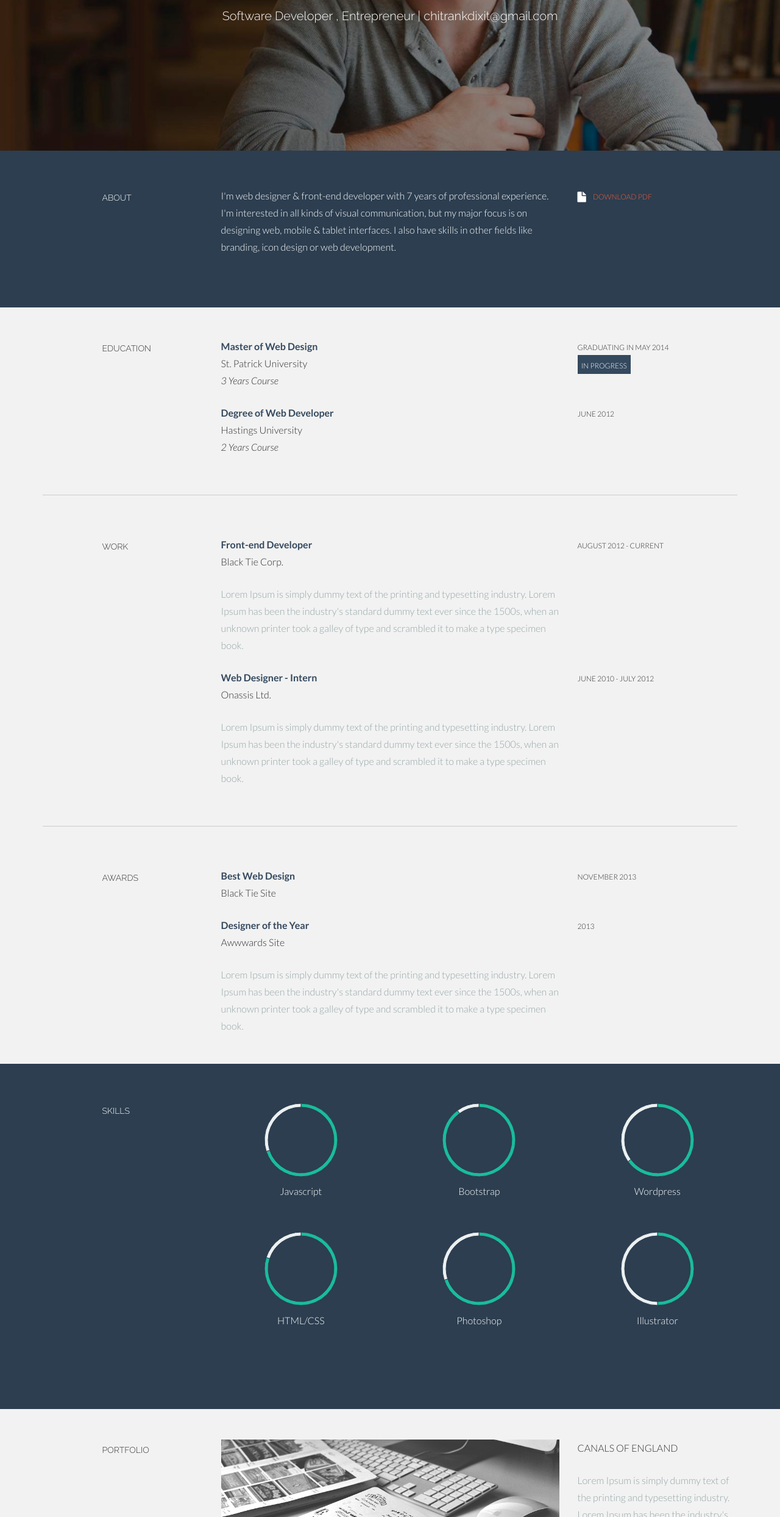
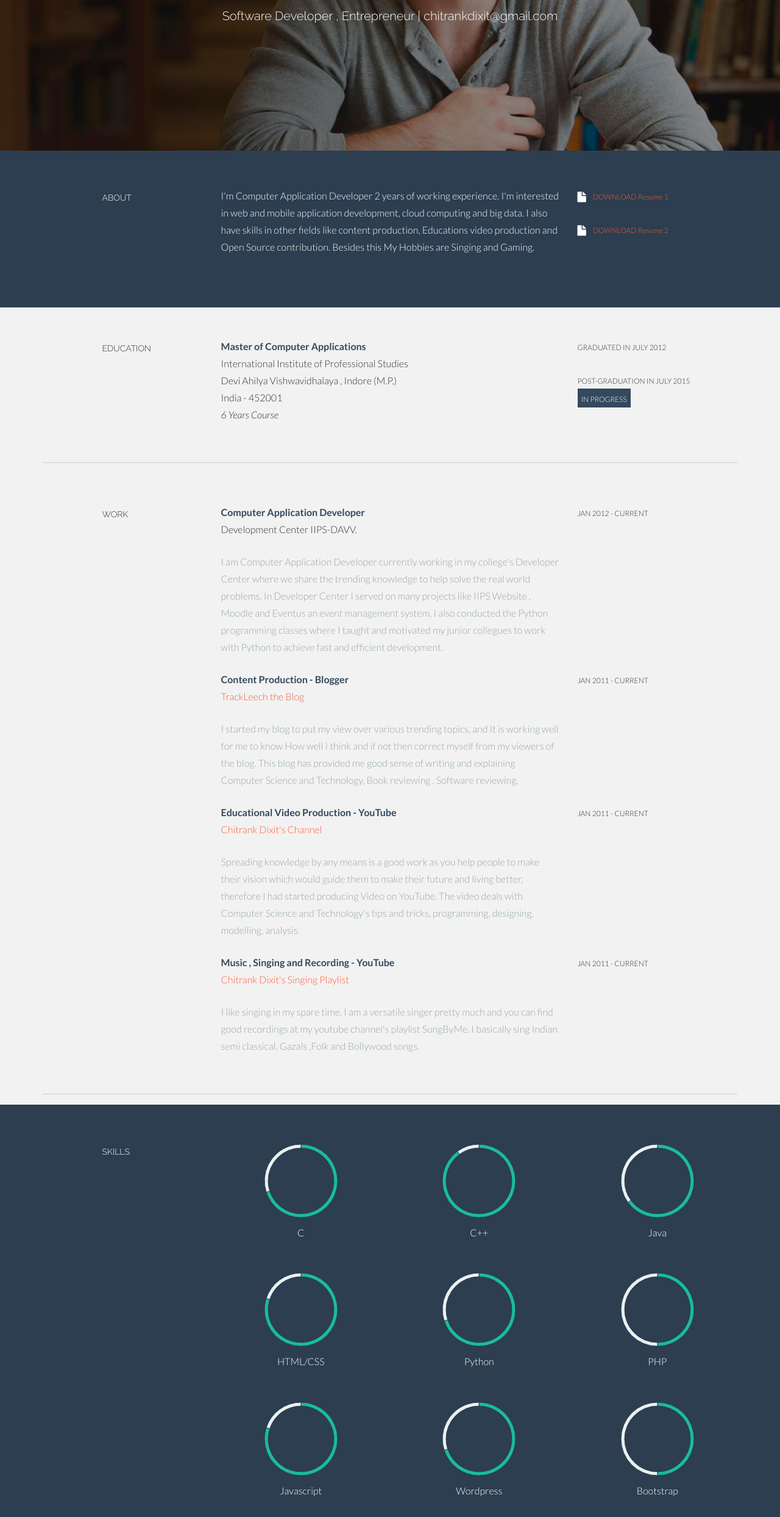
Before and after one commit to Chitrank-Dixit/Chitrank-Dixit.github.io, a plain HTML site: page index.html in a window 1280 px wide. Shown: the part 313-2800 px from the top of the page at 61% size. Drawn offline with Linux system fonts and the light colour scheme.

Commit message:
changes made to the personal site and added description to various sections

```diff
--- a/index.html
+++ b/index.html
@@ -40,7 +40,7 @@
 					<div class="dropdown">
 						<ul id="nav" class="nav">
 							<li class="menu-item"><a class="smoothScroll" href="#about" title="About"><i class="icon-user"></i></a></li>
-							<li class="menu-item"><a class="smoothScroll" href="#resume" title="Resume"><i class="icon-file"></i></a></li>
+							<li class="menu-item"><a class="smoothScroll" href="#education" title="Education"><i class="icon-file"></i></a></li>
 							<li class="menu-item"><a class="smoothScroll" href="#work" title="Works"><i class="icon-briefcase"></i></a></li>
 							<li class="menu-item"><a class="smoothScroll" href="#contact" title="Contact"><i class="icon-envelope"></i></a></li>
 						</ul><!--/ uL#nav -->
@@ -75,10 +75,11 @@
 					<h5>ABOUT</h5>
 				</div>
 				<div class="col-lg-6">
-					<p>I'm web designer & front-end developer with 7 years of professional experience. I'm interested in all kinds of visual communication, but my major focus is on designing web, mobile & tablet interfaces. I also have skills in other fields like branding, icon design or web development.</p>
+					<p>I'm Computer Application Developer 2 years of working experience. I'm interested in web and mobile application development, cloud computing and big data. I also have skills in other fields like content production, Educations video production and Open Source contribution. Besides this My Hobbies are Singing and Gaming.</p>
 				</div>
 				<div class="col-lg-3">
-					<p><a href="Doc/Chitrank-Resume.pdf"><i class="icon-file"></i> <sm>DOWNLOAD PDF</sm></a></p>
+					<p><a href="Doc/Chitrank-Resume.pdf"><i class="icon-file"></i> <sm>DOWNLOAD Resume 1</sm></a></p>
+					<p><a href="Doc/ChitrankDixit_Resume.pdf"><i class="icon-file"></i> <sm>DOWNLOAD Resume 2</sm></a></p>
 				</div>
 
 			</div><!--/.row -->
@@ -86,7 +87,7 @@
 	</div><!--/ #intro -->
 
 
-	<section id="resume" name="resume"></section>
+	<section id="resume" name="education"></section>
 	<!--EDUCATION DESCRIPTION -->
 	<div class="container desc">
 		<div class="row">
@@ -95,26 +96,25 @@
 					<h5>EDUCATION</h5>
 				</div>
 				<div class="col-lg-6">
-					<p><t>Master of Web Design</t><br/>
-						St. Patrick University <br/>
-						<i>3 Years Course</i>
+					<p><t>Master of Computer Applications</t><br/>
+						International Institute of Professional Studies <br/>
+						Devi Ahilya Vishwavidhalaya , Indore (M.P.) <br/>
+						India - 452001 <br/>
+						<i>6 Years Course</i>
 					</p>
 				</div>
+
 				<div class="col-lg-3">
-					<p><sm>GRADUATING IN MAY 2014</sm><br/>
+					<p><sm>GRADUATED IN JULY 2012</sm><br/>
+					</p>
+				</div>
+
+				<div class="col-lg-3">
+					<p><sm>POST-GRADUATION IN JULY 2015</sm><br/>
 					<imp><sm>IN PROGRESS</sm></imp>
 					</p>
 				</div>
 
-				<div class="col-lg-6 col-lg-offset-3">
-					<p><t>Degree of Web Developer</t><br/>
-						Hastings University <br/>
-						<i>2 Years Course</i>
-					</p>
-				</div>
-				<div class="col-lg-3">
-					<p><sm>JUNE 2012</sm></p>
-				</div>
 
 		</div><!--/.row -->
 		<br>
@@ -130,24 +130,45 @@
 					<h5>WORK</h5>
 				</div>
 				<div class="col-lg-6">
-					<p><t>Front-end Developer</t><br/>
-						Black Tie Corp. <br/>
+					<p><t>Computer Application Developer</t><br/>
+						Development Center IIPS-DAVV. <br/>
 					</p>
-					<p><more>Lorem Ipsum is simply dummy text of the printing and typesetting industry. Lorem Ipsum has been the industry's standard dummy text ever since the 1500s, when an unknown printer took a galley of type and scrambled it to make a type specimen book.</more></p>
+					<p><more>I am Computer Application Developer currently working in my college's Developer Center where we share the trending knowledge to help solve the real world problems. In Developer Center I served on many projects like IIPS Website , Moodle and Eventus an event management system. I also conducted the Python programming classes where I taught and motivated my junior collegues to work with Python to achieve fast and efficient development.</more></p>
 				</div>
 				<div class="col-lg-3">
-					<p><sm>AUGUST 2012 - CURRENT</sm></p>
+					<p><sm>JAN 2012 - CURRENT</sm></p>
 				</div>
 
 				<div class="col-lg-6 col-lg-offset-3">
-					<p><t>Web Designer - Intern</t><br/>
-						Onassis Ltd. <br/>
+					<p><t>Content Production - Blogger</t><br/>
+						<a href="http://trackleech.blogspot.in">TrackLeech the Blog </a><br/>
 					</p>
-					<p><more>Lorem Ipsum is simply dummy text of the printing and typesetting industry. Lorem Ipsum has been the industry's standard dummy text ever since the 1500s, when an unknown printer took a galley of type and scrambled it to make a type specimen book.</more></p>
+					<p><more>I started my blog to put my view over various trending topics, and It is working well for me to know How well I think and if not then correct myself from my viewers of the blog. This blog has provided me good sense of writing and explaining Computer Science and Technology, Book reviewing , Software reviewing.</more></p>
 				</div>
 				<div class="col-lg-3">
-					<p><sm>JUNE 2010 - JULY 2012</sm></p>
+					<p><sm>JAN 2011 - CURRENT</sm></p>
 				</div>
+
+				<div class="col-lg-6 col-lg-offset-3">
+					<p><t>Educational Video Production - YouTube</t><br/>
+						<a href="https://www.youtube.com/user/chitrankdixit">Chitrank Dixit's Channel </a><br/>
+					</p>
+					<p><more>Spreading knowledge by any means is a good work as you help people to make their vision which would guide them to make their future and living better, therefore I had started producing Video on YouTube. The video deals with Computer Science and Technology's tips and tricks, programming, designing, modelling, analysis.</more></p>
+				</div>
+				<div class="col-lg-3">
+					<p><sm>JAN 2011 - CURRENT</sm></p>
+				</div>
+
+				<div class="col-lg-6 col-lg-offset-3">
+					<p><t>Music , Singing and Recording - YouTube</t><br/>
+						<a href="http://www.youtube.com/playlist?list=PL3xkID1s_5_SLQTS9K3YBhqcPtEhLFMEW">Chitrank Dixit's Singing Playlist </a><br/>
+					</p>
+					<p><more>I like singing in my spare time. I am a versatile singer pretty much and you can find good recordings at my youtube channel's playlist SungByMe. I basically sing Indian semi classical, Gazals ,Folk and Bollywood songs.</more></p>
+				</div>
+				<div class="col-lg-3">
+					<p><sm>JAN 2011 - CURRENT</sm></p>
+				</div>
+
 		</div><!--/.row -->
 		<br>
 		<hr>
@@ -155,7 +176,7 @@
 
 
 	<!--AWARDS DESCRIPTION -->
-	<div class="container desc">
+	<!-- <div class="container desc">
 		<div class="row">
 				<div class="col-lg-2 col-lg-offset-1">
 					<h5>AWARDS</h5>
@@ -179,9 +200,9 @@
 					<p><sm>2013</sm></p>
 				</div>
 
-		</div><!--/.row -->
-		<br>
-	</div><!--/.container -->
+		</div> --><!--/.row -->
+		<!-- <br>
+	</div> --><!--/.container -->
 
 
 	<!--SKILLS DESCRIPTION -->
@@ -192,8 +213,8 @@
 						<h5>SKILLS</h5>
 					</div>
 					<div class="col-lg-3 centered">
-						<canvas id="javascript" height="130" width="130"></canvas>
-						<p>Javascript</p>
+						<canvas id="cprogramming" height="130" width="130"></canvas>
+						<p>C</p>
 						<br>
 						<script>
 							var doughnutData = [
@@ -206,12 +227,12 @@
 										color : "#ecf0f1"
 									}
 								];
-								var myDoughnut = new Chart(document.getElementById("javascript").getContext("2d")).Doughnut(doughnutData);
+								var myDoughnut = new Chart(document.getElementById("cprogramming").getContext("2d")).Doughnut(doughnutData);
 						</script>
 					</div>
 					<div class="col-lg-3 centered">
-						<canvas id="bootstrap" height="130" width="130"></canvas>
-						<p>Bootstrap</p>
+						<canvas id="c++" height="130" width="130"></canvas>
+						<p>C++</p>
 						<br>
 						<script>
 							var doughnutData = [
@@ -224,12 +245,12 @@
 										color : "#ecf0f1"
 									}
 								];
-								var myDoughnut = new Chart(document.getElementById("bootstrap").getContext("2d")).Doughnut(doughnutData);
+								var myDoughnut = new Chart(document.getElementById("c++").getContext("2d")).Doughnut(doughnutData);
 						</script>
 					</div>
 					<div class="col-lg-3 centered">
-						<canvas id="wordpress" height="130" width="130"></canvas>
-						<p>Wordpress</p>
+						<canvas id="java" height="130" width="130"></canvas>
+						<p>Java</p>
 						<br>
 						<script>
 							var doughnutData = [
@@ -242,7 +263,7 @@
 										color : "#ecf0f1"
 									}
 								];
-								var myDoughnut = new Chart(document.getElementById("wordpress").getContext("2d")).Doughnut(doughnutData);
+								var myDoughnut = new Chart(document.getElementById("java").getContext("2d")).Doughnut(doughnutData);
 						</script>
 					</div>
 
@@ -265,8 +286,8 @@
 						</script>
 					</div>
 					<div class="col-lg-3 centered">
-						<canvas id="photoshop" height="130" width="130"></canvas>
-						<p>Photoshop</p>
+						<canvas id="python" height="130" width="130"></canvas>
+						<p>Python</p>
 						<br>
 						<script>
 							var doughnutData = [
@@ -279,12 +300,12 @@
 										color : "#ecf0f1"
 									}
 								];
-								var myDoughnut = new Chart(document.getElementById("photoshop").getContext("2d")).Doughnut(doughnutData);
+								var myDoughnut = new Chart(document.getElementById("python").getContext("2d")).Doughnut(doughnutData);
 						</script>
 					</div>
 					<div class="col-lg-3 centered">
-						<canvas id="illustrator" height="130" width="130"></canvas>
-						<p>Illustrator</p>
+						<canvas id="php" height="130" width="130"></canvas>
+						<p>PHP</p>
 						<br>
 						<script>
 							var doughnutData = [
@@ -297,9 +318,64 @@
 										color : "#ecf0f1"
 									}
 								];
-								var myDoughnut = new Chart(document.getElementById("illustrator").getContext("2d")).Doughnut(doughnutData);
+								var myDoughnut = new Chart(document.getElementById("php").getContext("2d")).Doughnut(doughnutData);
 						</script>
 					</div>
+					<div class="col-lg-3 col-lg-offset-3 centered">
+						<canvas id="javascript" height="130" width="130"></canvas>
+						<p>Javascript</p>
+						<br>
+						<script>
+							var doughnutData = [
+									{
+										value: 80,
+										color:"#1abc9c"
+									},
+									{
+										value : 20,
+										color : "#ecf0f1"
+									}
+								];
+								var myDoughnut = new Chart(document.getElementById("javascript").getContext("2d")).Doughnut(doughnutData);
+						</script>
+					</div>
+					<div class="col-lg-3 centered">
+						<canvas id="wordpress" height="130" width="130"></canvas>
+						<p>Wordpress</p>
+						<br>
+						<script>
+							var doughnutData = [
+									{
+										value: 70,
+										color:"#1abc9c"
+									},
+									{
+										value : 30,
+										color : "#ecf0f1"
+									}
+								];
+								var myDoughnut = new Chart(document.getElementById("wordpress").getContext("2d")).Doughnut(doughnutData);
+						</script>
+					</div>
+					<div class="col-lg-3 centered">
+						<canvas id="bootstrap" height="130" width="130"></canvas>
+						<p>Bootstrap</p>
+						<br>
+						<script>
+							var doughnutData = [
+									{
+										value: 50,
+										color:"#1abc9c"
+									},
+									{
+										value : 50,
+										color : "#ecf0f1"
+									}
+								];
+								var myDoughnut = new Chart(document.getElementById("bootstrap").getContext("2d")).Doughnut(doughnutData);
+						</script>
+					</div>
+
 
 			</div><!--/.row -->
 			<br>
@@ -363,29 +439,30 @@
 				</div>
 				<div class="col-lg-6">
 					<p><t>Email</t><br/>
-						william@blacktie.co <br/>
+						chitrankdixit@gmail.com <br/>
 					</p>
-					<p><t>Adress</t><br/>
-						Some Ave. 987 <br/>
-						Postal 23892 <br/>
-						London, England. <br/>
+					<p><t>Address</t><br/>
+						2305, sudama nagar D <br/>
+						Hardik Avenue Flat 301 <br/>
+						Indore (M.P.), India - 452009. <br/>
 					</p>
 					<p><t>Phone</t><br/>
-						+55 8933-2383 <br/>
+						+91 9893194000 <br/>
 					</p>
 				</div>
 				<div class="col-lg-3">
 					<p><sm>SOCIAL LINKS</sm></p>
 					<p>
 						<!-- <a href="#"><i class="icon-dribbble"></i></a> -->
+						<a href="https://plus.google.com/u/0/113942220708315173370"><i class="icon-google-plus"></i></a>
+						<a href="http://in.linkedin.com/pub/chitrank-dixit/55/5/32/"><i class="icon-linkedin"></i></a>
+						<a href="https://github.com/Chitrank-Dixit"><i class="icon-github"></i></a>
+						<a href="https://bitbucket.org/chitrank_dixit"><i class="icon-bitbucket"></i></a>
+						<a href="https://www.youtube.com/user/chitrankdixit"><i class="icon-youtube"></i></a>
 						<a href="https://twitter.com/Chitrankdixit"><i class="icon-twitter"></i></a>
-						<a href="#"><i class="icon-blogger"></i></a>
-						<a href="#"><i class="icon-facebook"></i></a>
-						<a href="#"><i class="icon-linkedin"></i></a>
-						<a href="#"><i class="icon-google-plus"></i></a>
-						<a href="#"><i class="icon-github"></i></a>
-						<a href="#"><i class="icon-bitbucket"></i></a>
-						<a href="#"><i class="icon-youtube"></i></a>
+						<!-- <a href="http://trackleech.blogspot.in/"><i class="icon-blogger"></i></a> -->
+						<a href="https://www.facebook.com/chitrank.dixit"><i class="icon-facebook"></i></a>
+
 
 					</p>
 				</div>
@@ -395,7 +472,7 @@
 
 	<div id="c">
 		<div class="container">
-			<p>Created by <a href="http://www.blacktie.co">BLACKTIE.CO</a></p>
+			<p>Site of Chitrank Dixit</a></p>
 
 		</div>
 	</div>
```
Also changed, not shown: 1 other file.
